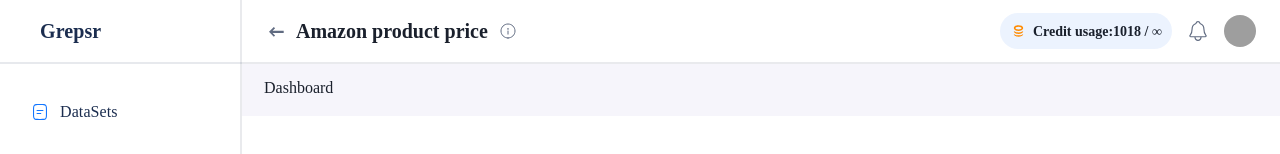
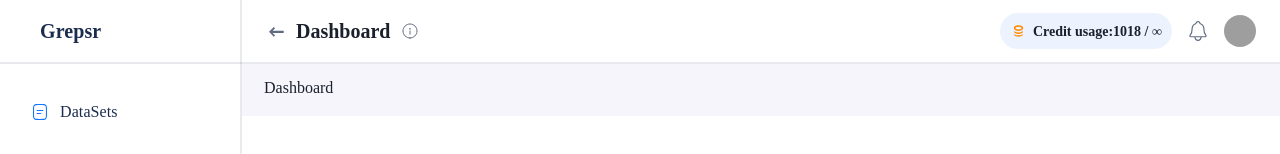
Before and after one commit to Arg-sq/GrepsrDashboard, a React (Vite) app: page / in a window 1280 px wide. Shown: the top 154 px of the page. Built offline with nearby package versions, Linux system fonts and the light colour scheme; grey boxes are pictures that could not be loaded.

Commit message:
fix: header title

```diff
--- a/src/components/errorBoundary/index.tsx
+++ b/src/components/errorBoundary/index.tsx
@@ -1,7 +1,7 @@
 import { useState, useEffect, ReactNode } from "react";
-import { grepsr_colors } from "../../theme/Color";
+import { grepsr_colors } from "@grepsr/theme/Color";
 import { Box, Button, Text } from "@chakra-ui/react";
-import { NAVIGATION_ROUTES } from "../../routes/routes.constants";
+import { NAVIGATION_ROUTES } from "@grepsr/routes/routes.constants";
 
 interface ErrorBoundaryProps {
   children: ReactNode;
--- a/src/components/header/index.tsx
+++ b/src/components/header/index.tsx
@@ -1,10 +1,19 @@
 import { Avatar, Box, Flex, Image, Text } from "@chakra-ui/react"
 import { svgs } from "@grepsr/assets/svgs"
+import { NAVIGATION_ROUTES } from "@grepsr/routes/routes.constants"
 import { grepsr_colors } from "@grepsr/theme/Color"
 import GetSidebarState from "@grepsr/utils/GetSidebarState"
+import { useLocation } from "react-router-dom"
 
+const Title={
+  [NAVIGATION_ROUTES.BASE]:"Dashboard",
+  [NAVIGATION_ROUTES.DATASETS]:"DataSets",
+  [NAVIGATION_ROUTES.WORKFLOWS]:"Workflows",
+  [NAVIGATION_ROUTES.CREDIT_USAGE]:"Credit Usage"
+}
 const Header = () => {
    const{setShowSidebar,showSidebar}= GetSidebarState()
+   const location= useLocation()
 
   return (
 <Flex justifyContent={"space-between"} px={6} py={3} bg={grepsr_colors.white} h={"64px"} borderBottom={`2px solid ${grepsr_colors.gray}`}>
@@ -14,7 +23,7 @@ const Header = () => {
        transform={showSidebar?"rotate(0deg)": "rotate(180deg)"}/>
        </Box>
         <Text fontWeight={700} fontSize={"xl"}>
-            Amazon product price
+            {Title[location.pathname] || "Grepsr"}
         </Text>
         <Box cursor="pointer" height="24px">
        <Image src={svgs.Info} alt="info button" h="100%" w="100%"/>
--- a/src/components/sidebar/index.tsx
+++ b/src/components/sidebar/index.tsx
@@ -1,5 +1,5 @@
 
-import { NAVIGATION_ROUTES } from '../../routes/routes.constants'
+import { NAVIGATION_ROUTES } from '@grepsr/routes/routes.constants'
 import { Box, Button, Divider, Flex, Text, VStack } from '@chakra-ui/react'
 import { grepsr_colors } from '../../theme/Color'
 import { svgs } from '../../assets/svgs'
```
